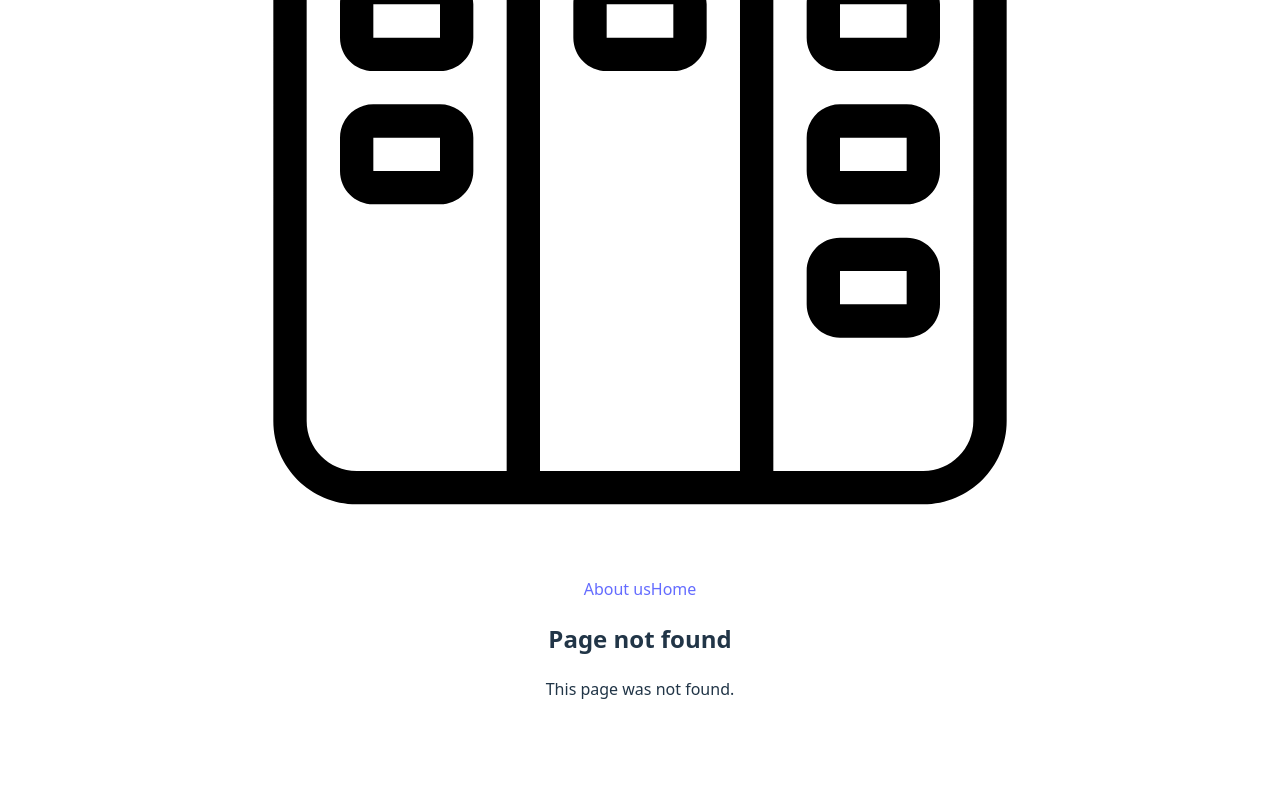
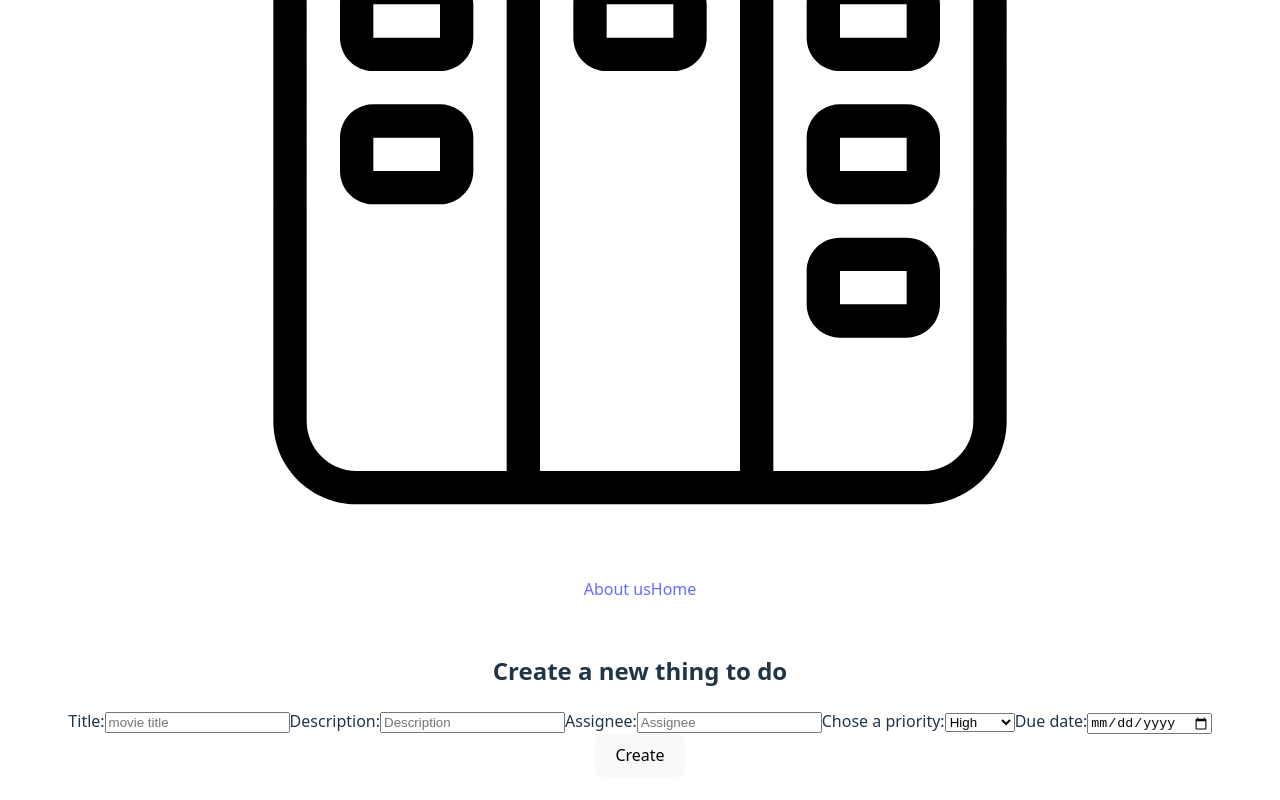
Before and after one commit to Dreng0t/kanban-board-2, a React (Vite) app: page /create in a window 1280 px wide. Before the commit this address had no page. Shown: the part 386-1186 px from the top of the page. Before the commit the page ends 1135 px from the top, so only its background shows below. Built offline with nearby package versions, Linux system fonts and the light colour scheme.

Commit message:
implemented an add to do page but isn't completely functional yet, still some issue with status being undefined on ToDoDetails

```diff
--- a/src/App.jsx
+++ b/src/App.jsx
@@ -5,6 +5,7 @@ import NotFound from './pages/NotFound'
 import ToDoList from './components/ToDoList'
 import Navbar from './components/Navbar'
 import TodoDetails from './pages/TodoDetails'
+import AddTodo from './pages/AddTodo'
 import './App.css'
 import { Route } from 'react-router-dom'
 import { Routes } from 'react-router-dom'
@@ -12,6 +13,26 @@ import kanban from './data/kanban.json'
 
 function App() {
   const [todoToDisplay, setTodoToDisplay] = useState(kanban);
+
+
+  const createTodo = (newTodoDetails) => {
+
+    // find out id for the movie that we want to add
+    const todoIds = todoToDisplay.map((todoObj) => {
+      return todoObj.id;
+    });
+    const maxId = Math.max(...todoIds);
+    const nextId = maxId + 1;
+
+    const newtodo = {
+      ...newTodoDetails,
+      id: nextId
+    }
+    const newList = [newtodo, ...todoToDisplay]
+
+    setTodoToDisplay(newList)
+  }
+
 
     const deleteTodo = (todoToDeleteId) => {
 
@@ -38,6 +59,7 @@ function App() {
 
       <Routes>
         <Route path='/' element={<Home todosArr={todoToDisplay} callbackToDelete={deleteTodo}/>}/>
+        <Route path="/create" element={<AddTodo callbackToCreate={createTodo} />} />
         <Route path='/about' element={<About />} />
         <Route path='/todos/:todoId' element={<TodoDetails todoArr={todoToDisplay} />}/>
         <Route path='*' element={<NotFound />} />
--- a/src/components/ToDoList.jsx
+++ b/src/components/ToDoList.jsx
@@ -1,6 +1,7 @@
 import kanban from '../data/kanban.json'
 import ListItem from '../components/ListItem'
 import { useState } from "react";
+import { Link } from "react-router-dom";
 
 export default function ToDoList(props) {
 
@@ -9,7 +10,12 @@ export default function ToDoList(props) {
 
             <h1>Number of To Dos: {props.todosArr.length}</h1>
 
+            <Link to="/create">
+            <button className="btn btn-primary">Add To Do</button>
+            </Link>
+
             {props.todosArr.map((todoObj) => {
+                console.log(todoObj);
                 return (
                     <ul key={todoObj.id} className="card">
                         <li>
--- /dev/null
+++ b/src/pages/AddTodo.jsx
@@ -0,0 +1,120 @@
+import { useState } from "react";
+import { useNavigate } from "react-router-dom";
+
+function AddTodo(props) {
+
+    const [title, setTitle] = useState("");
+    const [description, setDescription] = useState("");
+    const [assignee, setAssignee] = useState("");
+    const [priority, setPriority] = useState("");
+    const [dueDate, setDueDate] = useState("");
+
+    const navigate = useNavigate();
+
+    // handleSubmit: will handle the form to create new movies
+    const handleSubmit = (e) => {
+        e.preventDefault();
+
+
+        // prepare an object with the details of the new movie
+        const newTodo = {
+            title: title,
+            assignee: assignee,
+            description: description,
+            status: "To Do",
+            priority: priority,
+            createdDate: "2025-115-67",
+            dueDate: dueDate
+        }
+
+        props.callbackToCreate(newTodo);
+
+        // clear form
+        setTitle("")
+        setDescription("")
+        setAssignee("")
+        setPriority("")
+        setDueDate("")
+
+        // redirect
+        navigate("/")
+    }
+
+    return (
+        <section className="card">
+            <h2>Create a new thing to do</h2>
+
+            <form onSubmit={handleSubmit}>
+                <label>
+                    Title:
+                    <input
+                        type="text"
+                        required
+                        name="title"
+                        placeholder="movie title"
+                        value={title}
+                        onChange={(e) => { setTitle(e.target.value) }}
+                    />
+                </label>
+
+                <label>
+                    Description:
+                    <input
+                        type="text"
+                        required
+                        name="description"
+                        placeholder="Description"
+                        value={description}
+                        onChange={(e) => { setDescription(e.target.value) }}
+                    />
+                </label>
+
+                <label>
+                    Assignee:
+                    <input
+                        type="text"
+                        name="assignee"
+                        placeholder="Assignee"
+                        value={assignee || ""}
+                        onChange={(e) => { setAssignee(e.target.value) }}
+                    />
+                </label>
+
+                <label>
+                    Chose a priority:
+                    <select
+                        type="select"
+                        required
+                        name="priority"
+                        placeholder="Priority"
+                        value={priority}
+                        onChange={(e) => { setPriority(e.target.value) }}
+                    >
+                    <option value="High">High</option>
+                    <option value="Medium">Medium</option>
+                    <option value="Low">Low</option>
+                </select>
+
+
+
+            </label>
+
+            <label>
+                Due date:
+                <input
+                    type="date"
+                    name="duedate"
+                    placeholder="Due Date"
+                    value={dueDate}
+                    onChange={(e) => { setDueDate(e.target.value) }}
+                />
+            </label>
+
+
+            <button>Create</button>
+        </form>
+        </section >
+    )
+}
+
+export default AddTodo
```
